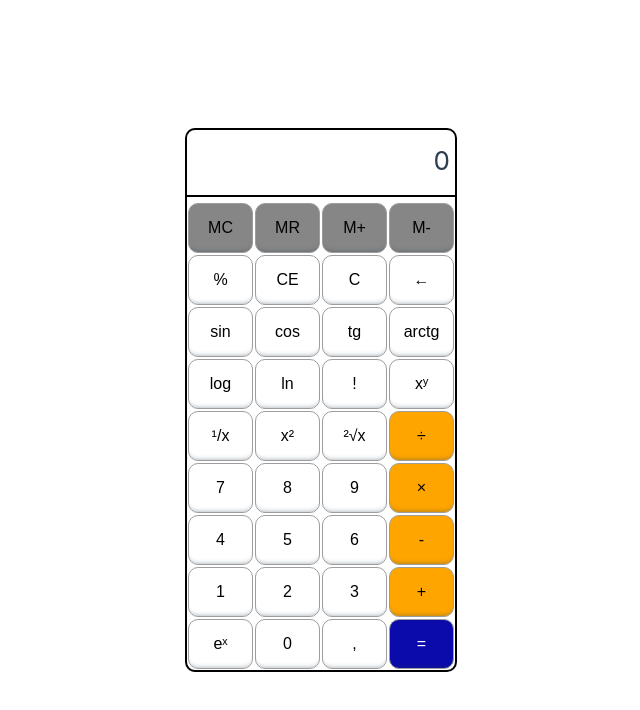
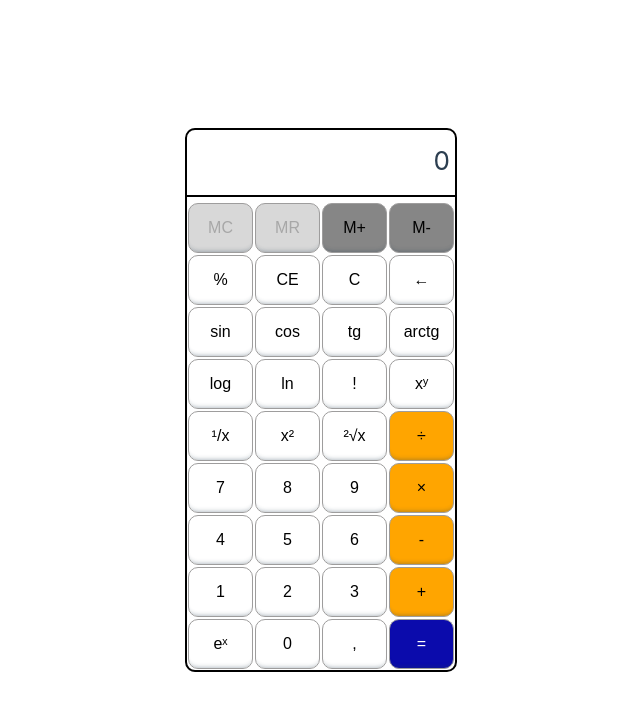
Before and after one commit to sovuux/CalculatorVue, a Vue app in the folder CalculatorVue/: page / in a window 1280 px wide. Shown: the top 710 px of the page, without its empty margins (319-959 px from the left). Built offline with nearby package versions, Linux system fonts and the light colour scheme.

Commit message:
Добавил активность кнопок MC и MR

```diff
--- a/CalculatorVue/src/components/Calculator.vue
+++ b/CalculatorVue/src/components/Calculator.vue
@@ -29,8 +29,8 @@ export default {
       number1: 0.0,
       number2: 0.0,
       buttonMassive: [
-        { click: "mcClick", class: "button-basic button-memory", content: "MC" },
-        { click: "mrClick", class: "button-basic button-memory", content: "MR" },
+        { click: "mcClick", class: "button-basic button-memory-not-active", content: "MC" },
+        { click: "mrClick", class: "button-basic button-memory-not-active", content: "MR" },
         { click: "mplusClick", class: "button-basic button-memory", content: "M+" },
         { click: "mminusClick", class: "button-basic button-memory ", content: "M-" },
         { click: "percentClick", class: "button-basic", content: "%" },
@@ -181,6 +181,7 @@ export default {
 
     mcClick() {
       this.memoryValue = 0.0;
+      this.memoryNonActive();
     },
 
     mrClick() {
@@ -194,10 +195,30 @@ export default {
 
     mplusClick() {
       this.memoryValue += parseFloat(this.result);
+      if (this.memoryValue !== 0) {
+        this.memoryActive();
+      }
     },
 
     mminusClick() {
       this.memoryValue -= parseFloat(this.result);
+      if (this.memoryValue !== 0) {
+        this.memoryActive();
+      }
+    },
+
+    memoryActive() {
+      const mcButton = this.buttonMassive.find(button => button.click === "mcClick");
+      const mrButton = this.buttonMassive.find(button => button.click === "mrClick");
+      mcButton.class = "button-basic button-memory";
+      mrButton.class = "button-basic button-memory";
+    },
+
+    memoryNonActive() {
+      const mcButton = this.buttonMassive.find(button => button.click === "mcClick");
+      const mrButton = this.buttonMassive.find(button => button.click === "mrClick");
+      mcButton.class = "button-basic button-memory-not-active";
+      mrButton.class = "button-basic button-memory-not-active";
     },
 
     percentClick() {
--- a/CalculatorVue/src/components/button.vue
+++ b/CalculatorVue/src/components/button.vue
@@ -53,6 +53,19 @@ export default {
         background-color:  rgb(187, 187, 187);
     }
 
+    .button-memory-not-active {
+        background-color: rgb(216, 216, 216);
+        border: 0.5px solid rgb(158, 157, 157);
+        color: #a7a7a7;
+        cursor: default;
+    }
+
+    .button-memory-not-active:hover {
+      background-color: rgb(216, 216, 216);
+      color: #a7a7a7;
+      cursor: default;
+    }
+
     .button-operation {
         background-color: orange;
         border: 0.5px solid rgb(158, 157, 157);
```
